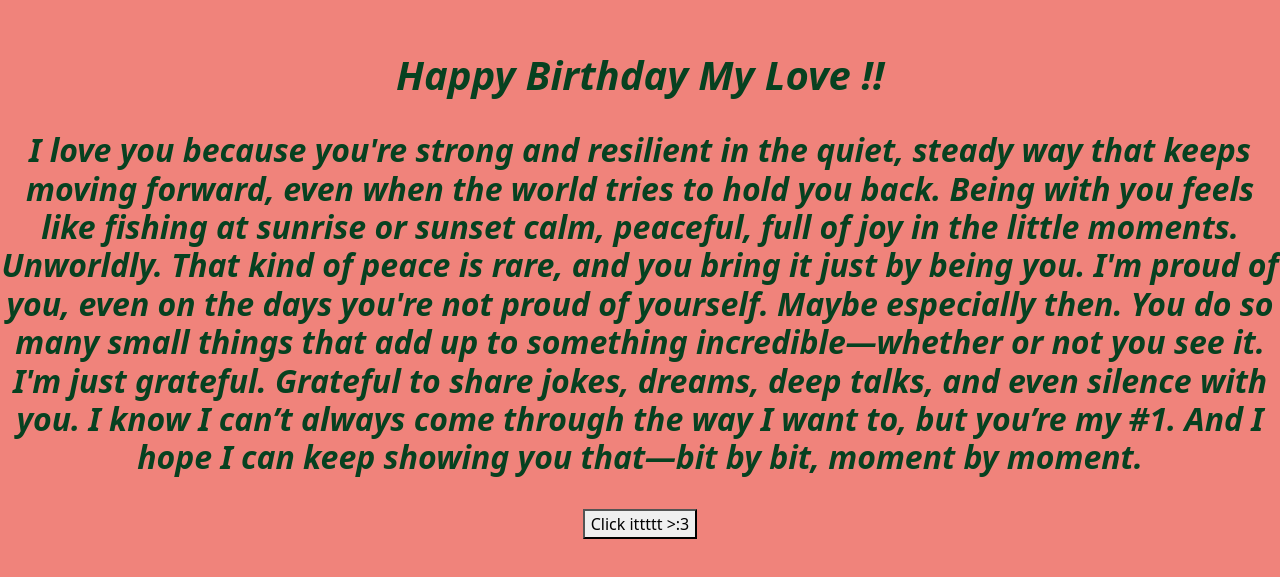
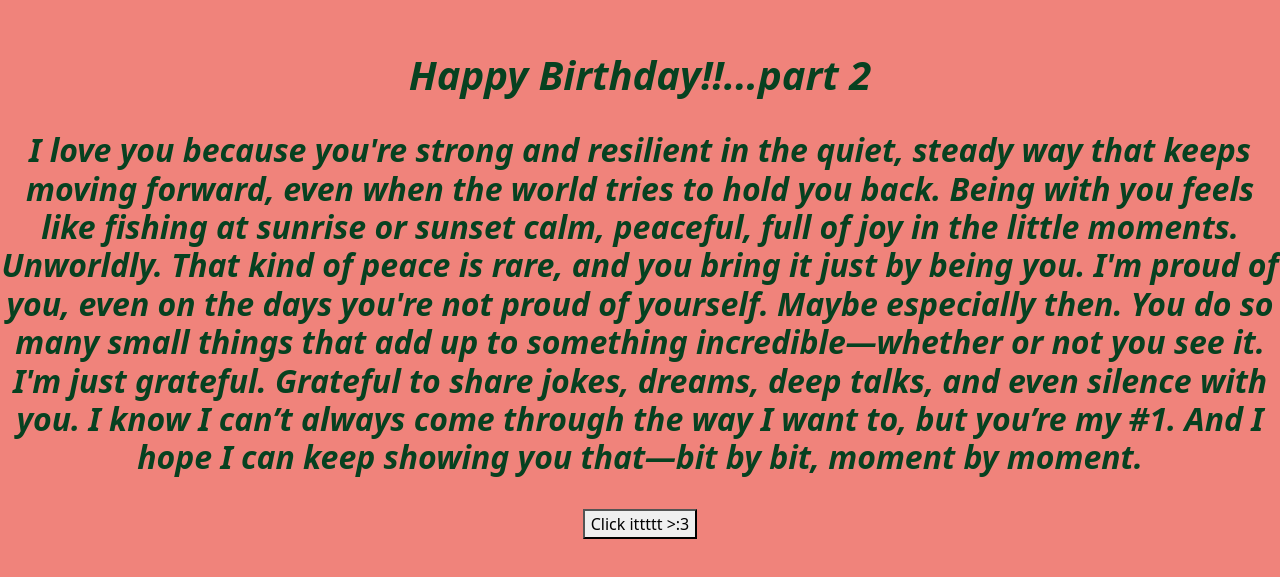
Before and after one commit to max-x07/Happy_Birthday, a plain HTML site: page Hi.html in a window 1280 px wide. Shown: the part 105-682 px from the top of the page. Drawn offline with nearby package versions, Linux system fonts and the light colour scheme; a script that the page names is missing.

Commit message:
Update Hi.html

```diff
--- a/Hi.html
+++ b/Hi.html
@@ -43,7 +43,7 @@
 
 <body>
     <!-- Welcome Text -->
-    <h1>Happy Birthday My Love !!</h1>
+    <h1>Happy Birthday!!...part 2</h1>
     <br>
     <h2>I love you because you're strong and resilient in the quiet, steady way that keeps moving forward, even when the world tries to hold you back. Being with you feels like fishing at sunrise or sunset calm, peaceful, full of joy in the little moments. Unworldly. That kind of peace is rare, and you bring it just by being you.
 
```
